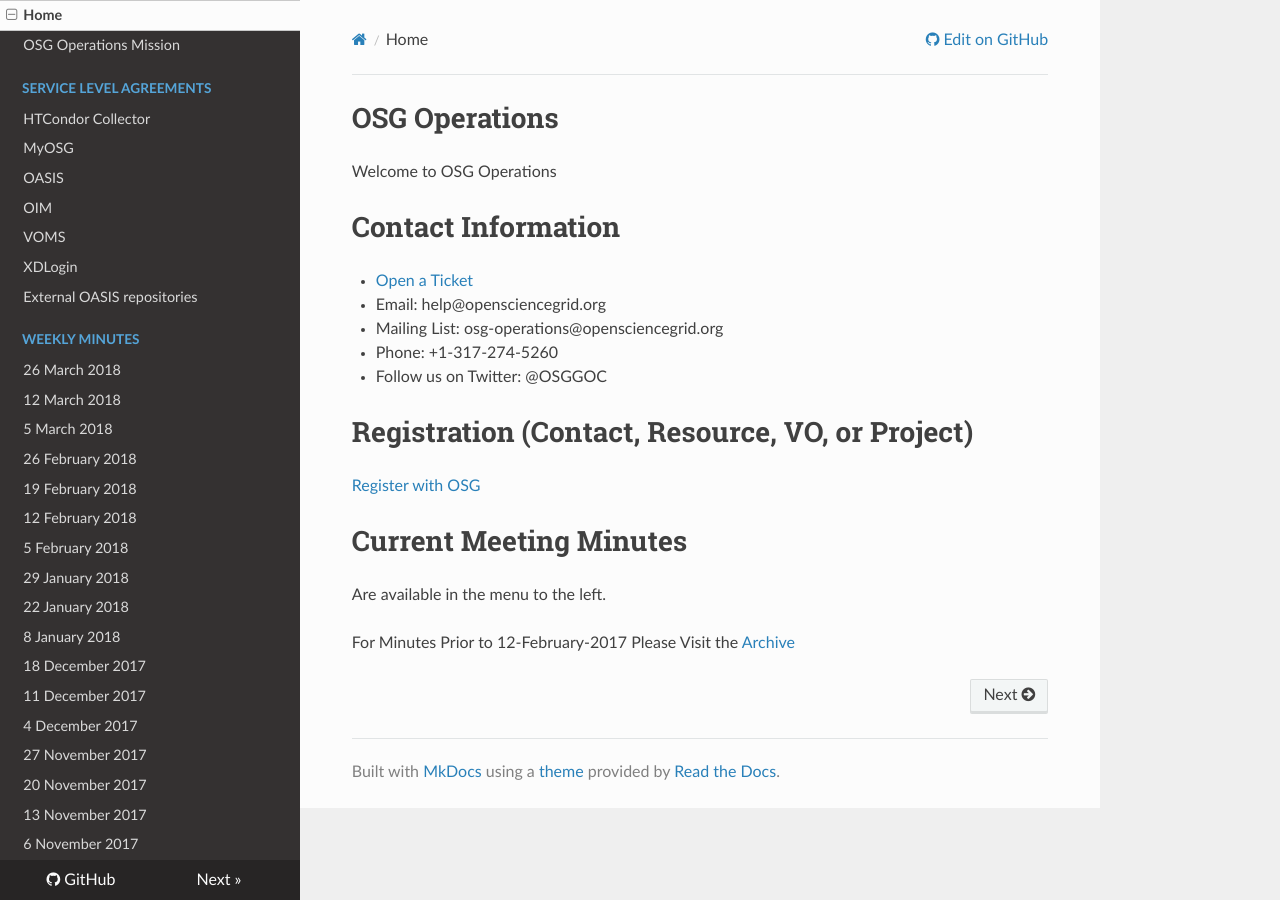
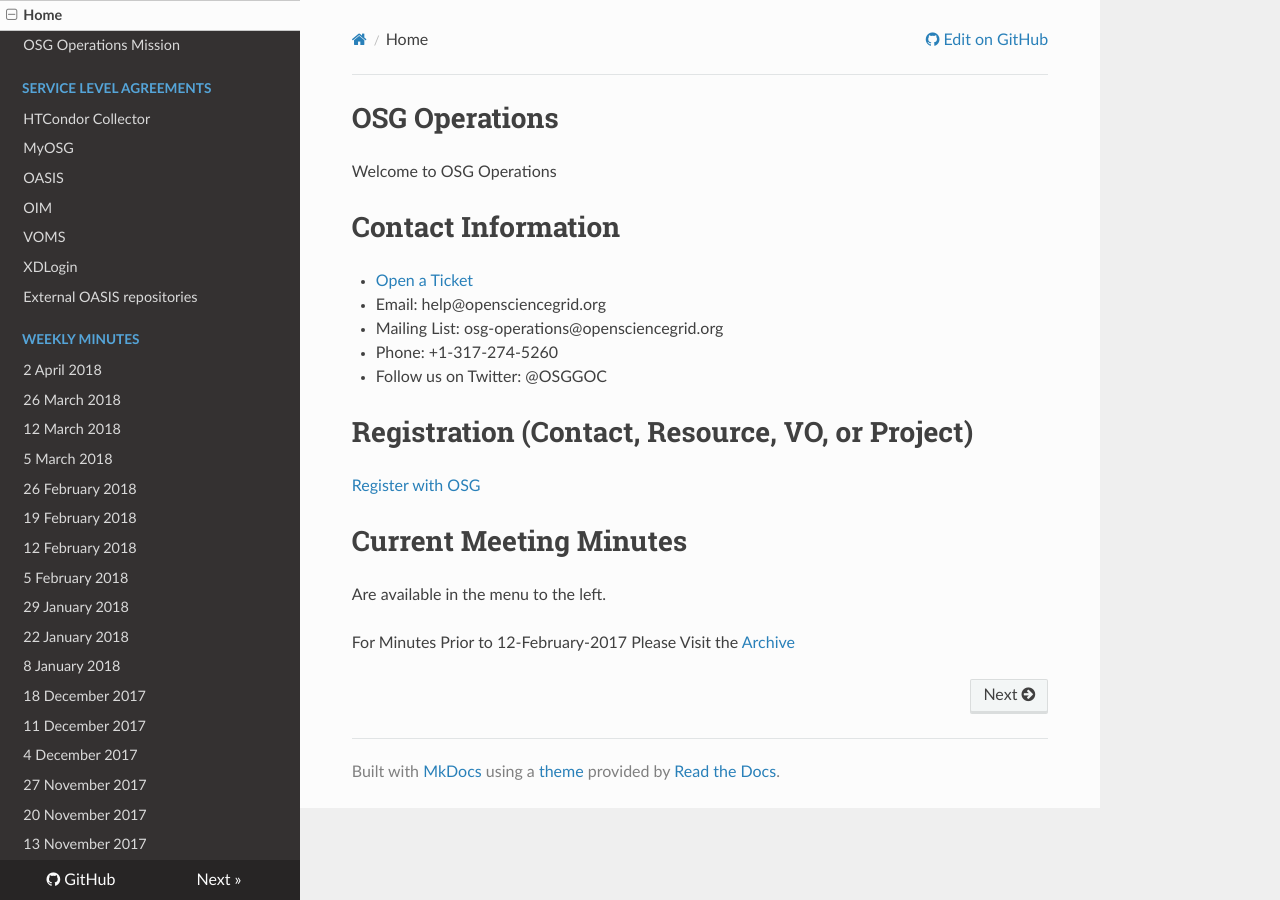
Before and after one commit to osg-htc/operations, an MkDocs documentation site: the page built from docs/index.md, in a window 1280 px wide. Built offline with MkDocs 1.6.1, drawn with Linux system fonts in a browser that asks for light colours; nearby versions of some CDN libraries; old or Windows-style settings are respelled for this version of MkDocs.

Commit message:
Update mkdocs.yml

```diff
--- a/mkdocs.yml
+++ b/mkdocs.yml
@@ -16,6 +16,7 @@
   - 'XDLogin': 'SLA/xdlogin.md'
 - External OASIS repositories: 'external-oasis-repos.md'
 - Weekly Minutes:
+  - '2 April 2018': 'WeeklyMinutes/02Apr2018.md'
   - '26 March 2018': 'WeeklyMinutes/26Mar2018.md'
   - '12 March 2018': 'WeeklyMinutes/12Mar2018.md'
   - '5 March 2018': 'WeeklyMinutes/05Mar2018.md'
```
